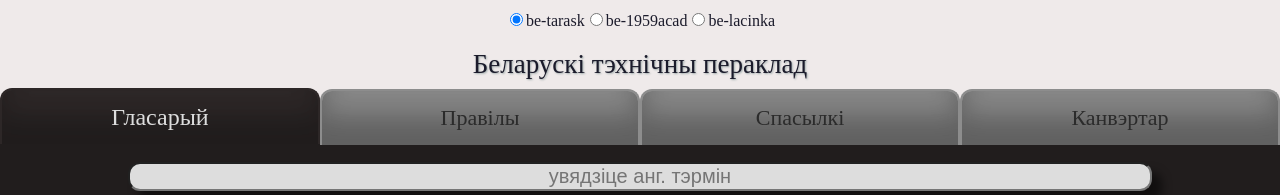
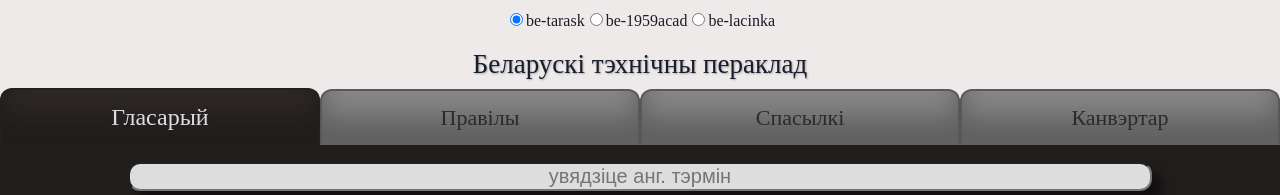
Before and after one commit to Heorhi-Puhachou/glossary, a React app: page / in a window 1280 px wide. Shown: the top 195 px of the page. Built offline with nearby package versions, Linux system fonts and the light colour scheme; no server answers.

Commit message:
Border color.

```diff
--- a/src/base/TabList.css
+++ b/src/base/TabList.css
@@ -7,9 +7,9 @@
 
 .tab-list-item {
     box-sizing: border-box;
-    border-top: 2px solid rgb(141, 141, 141);
-    border-right: 2px solid rgb(141, 141, 141);
-    border-left: 2px solid rgb(141, 141, 141);
+    border-top: 2px solid #585858;
+    border-right: 2px solid #585858;
+    border-left: 2px solid #585858;
     display: inline-block;
     list-style: none;
     height: 100%;
@@ -26,7 +26,7 @@
 
 .tab-list-active {
     background-color: rgb(51, 45, 45);
-    border-color: rgb(45, 39, 39);
+    border-color: #241f1f;
     color: #dddddd;
     box-shadow: rgba(0, 0, 0, 0.17) 0px -23px 25px 0px inset, rgba(0, 0, 0, 0.15) 0px -36px 30px 0px inset, rgba(0, 0, 0, 0.1) 0px -79px 40px 0px inset;
 }
```
